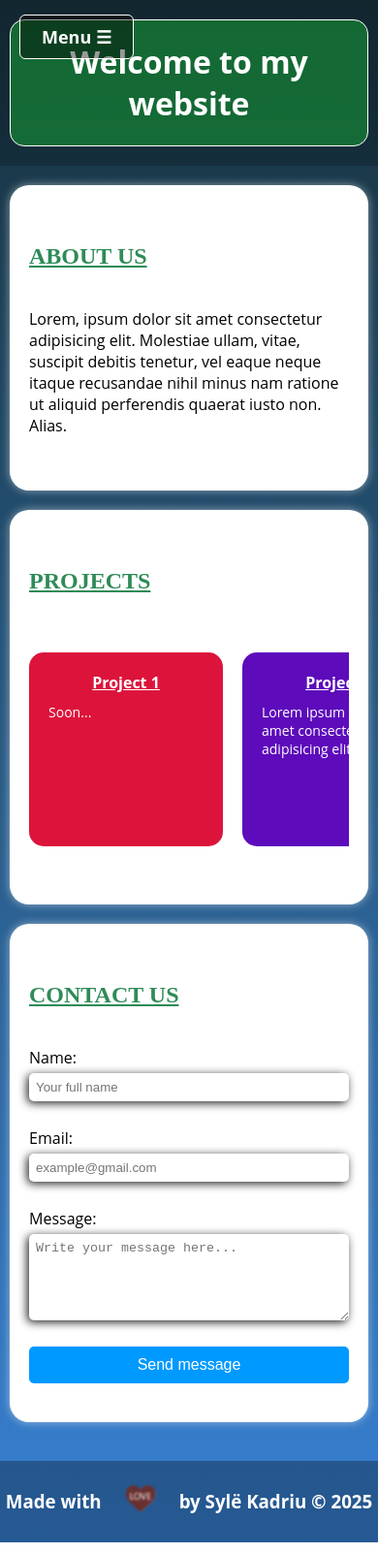
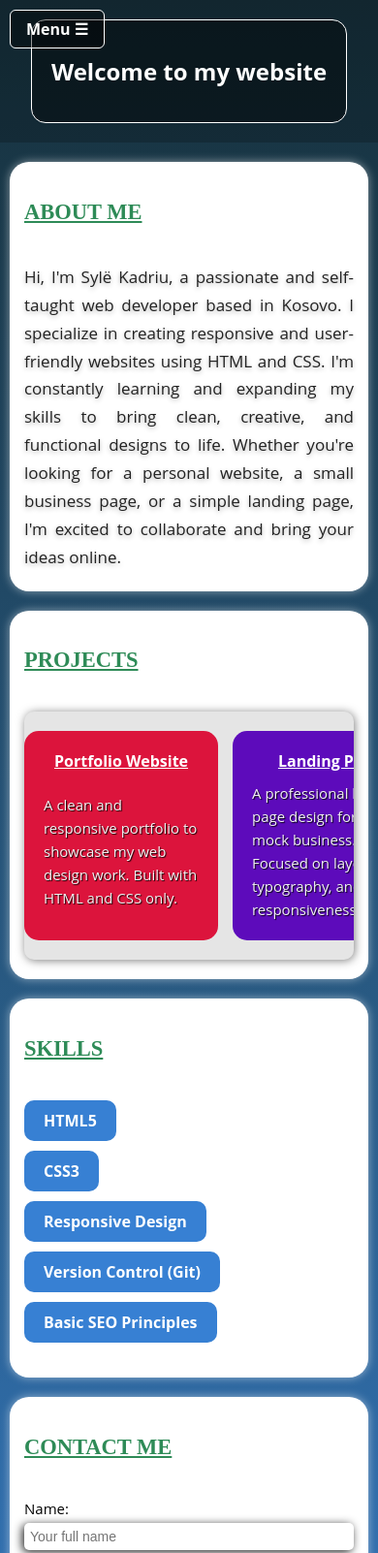
Before and after one commit to SylKadriu/portfolio, a plain HTML site: page index.html in a window 390 px wide. Shown: the top 1602 px of the page at 97% size. Drawn offline with Linux system fonts and the light colour scheme.

Commit message:
Added some social links

```diff
--- a/index.html
+++ b/index.html
@@ -1,9 +1,10 @@
 <!DOCTYPE html>
-<html>
+<html lang="en">
     <head>
         <meta charset="UTF-8">
         <meta name="viewport" content="width=device-width, initial-scale=1">
         <title>Portfolio</title>
+        <link rel="stylesheet" href="https://cdnjs.cloudflare.com/ajax/libs/font-awesome/6.5.0/css/all.min.css">
         <link rel="stylesheet" href="./style.css">
     </head>
     <body>
@@ -14,9 +15,10 @@
             <details class="site-nav">
                 <summary>Menu ☰</summary>
             <ul class="nav">
-                <li><a href="#about">About us</a></li>
+                <li><a href="#about">About me</a></li>
                 <li><a href="#projects">Projects</a></li>
-                <li><a href="#contact">Contact us</a></li>
+                <li><a href="#skills">Skills</a></li>
+                <li><a href="#contact">Contact me</a></li>
                 </ul>
             </details>
 
@@ -29,8 +31,12 @@
         </header>
         <div class="container">
         <section id="about">
-            <h2>About us</h2>
-            <p>Lorem, ipsum dolor sit amet consectetur adipisicing elit. Molestiae ullam, vitae, suscipit debitis tenetur, vel eaque neque itaque recusandae nihil minus nam ratione ut aliquid perferendis quaerat iusto non. Alias.</p>
+            <h2>About me</h2>
+            <p> Hi, I'm Sylë Kadriu, a passionate and self-taught web developer based in Kosovo.
+                I specialize in creating responsive and user-friendly websites using HTML and CSS.
+                I'm constantly learning and expanding my skills to bring clean, creative, and functional designs to life.
+                Whether you're looking for a personal website, a small business page, or a simple landing page,
+                I'm excited to collaborate and bring your ideas online.</p>
         </section>
 
         <section id="projects">
@@ -39,36 +45,48 @@
                     <div class="p-wrapper">
 
                         <div class="card">
-                            <h3>Project 1</h3>
-                        <p>Soon...</p>
+                            <h3>Portfolio Website</h3>
+                        <p>A clean and responsive portfolio to showcase my web design work. Built with HTML and CSS only.</p>
                         </div>
 
                         <div class="card">
-                            <h3>Project 2</h3>
-                        <p>Lorem ipsum dolor sit amet consectetur adipisicing elit.</p>
+                            <h3>Landing Page</h3>
+                        <p>A professional landing page design for a mock business. Focused on layout, typography, and responsiveness.</p>
                         </div>
 
                         <div class="card">
-                            <h3>Project 3</h3>
-                        <p>Lorem ipsum dolor sit amet consectetur adipisicing elit.</p>
+                            <h3>Contact Form</h3>
+                        <p>A working contact form integrated using Formspree. Designed with user-friendly input fields and validation.</p>
                         </div>
 
                         <div class="card">
-                            <h3>Project 4</h3>
-                        <p>Lorem ipsum dolor, sit amet consectetur adipisicing elit.</p>
+                            <h3>CSS Animations</h3>
+                        <p>A collection of smooth transitions and animations created using pure CSS.</p>
                         </div>
 
                         <div class="card">
-                            <h3>Project 5</h3>
-                        <p>Lorem ipsum dolor, sit amet consectetur adipisicing elit.</p>
+                            <h3>Mobile Responsive Design</h3>
+                        <p>Designed layouts that adjust perfectly across all devices and screen sizes.</p>
                         </div>
 
                     </div>
                 </div>
         </section>
 
+        <section id="skills">
+            <h2>Skills</h2>
+            <ul class="skills-list">
+                <li>HTML5</li>
+                <li>CSS3</li>
+                <li>Responsive Design</li>
+                <li>Version Control (Git)</li>
+                <li>Basic SEO Principles</li>
+            </ul>
+        </section>
+
+
         <section id="contact">
-            <h2>Contact us</h2>
+            <h2>Contact me</h2>
             <form action="https://formspree.io/f/mwpbnzdz" method="POST">
                 <label for="name">Name:</label>
                 <input type="text" id="name" name="name" placeholder="Your full name" required><br>
@@ -90,6 +108,11 @@
                 <span class="heart"> <img src="./heart.png" alt="heart"></span>
                 by Sylë Kadriu &copy; 2025
             </h3>
+
+            <div class="social-links">
+                <a href="https://mail.google.com/mail/?view=cm&to=syl.kadriu08@gmail.com" target="_blank"><i class="fas fa-envelope"></i> Gmail</a>
+                <a href="https://github.com/SylKadriu" target="_blank"><i class="fab fa-github"></i> GitHub</a>
+            </div>
         </footer>
     </body>
 </html>
--- a/style.css
+++ b/style.css
@@ -72,8 +72,8 @@ html, body{
 }
 .site-nav{
     position: fixed;
-    top: 15px;
-    left: 20px;
+    top: 10px;
+    left: 10px;
     z-index: 3;
 }
 .site-nav summary{
@@ -129,14 +129,33 @@ html, body{
     position:relative;
     z-index: 1;
     max-width: 400px;
-    background: rgba(23, 148, 54, 0.6);
+    background: rgba(0, 0, 0, 0.4);
     padding: 0 30px;
     border-radius: 15px;
     border: 1px solid white;
     color: white;
 }
+
+#about p{
+    font-size: 17px;
+    color: #222;
+    line-height: 1.7;
+    margin: auto;
+    text-align: justify;
+    text-shadow: 0 2px 5px rgba(0, 0, 0, 0.3);
+}
+
+ #projects p {
+  font-size: 15px;
+  color: #f2f2f2;
+  line-height: 1.6;
+  margin:  auto;
+  padding: 0;
+  text-shadow: 1px 1px 1px rgba(0, 0, 0, 0.9);
+}
+
 section{
-    padding: 40px 20px;
+    padding: 40px 40px;
     max-width: 800px;
     margin: auto;
     background: white;
@@ -153,6 +172,9 @@ section h2 {
 }
 .p{
     padding: 20px 0;
+    background: rgba(0, 0, 0, 0.1);
+    box-shadow: 1px 1px 10px rgba(0, 0, 0, 0.5);
+    border-radius: 10px;
     overflow-x: auto;
     overflow-y: hidden;
     position: relative;
@@ -222,6 +244,31 @@ section h2 {
 .p::-webkit-scrollbar-thumb:hover{
     background: rgba(0,0,0, 0.6);
 }
+
+.skills-list {
+  list-style: none;
+  display: flex;
+  flex-wrap:wrap;
+  align-items: center;
+  gap: 20px;
+  padding: 0;
+  font-size: 16px;
+  font-weight: bold;
+}
+
+.skills-list li {
+  background: #3780d3;
+  color: white;
+  padding: 10px 20px;
+  border-radius: 10px;
+}
+
+.skills-list li:hover {
+  background: #1a6fa5;
+  transform: scale(1.05);
+  cursor: default;
+}
+
 form{
     display: flex;
     flex-direction: column;
@@ -242,6 +289,8 @@ button{
     color: white;
     background-color: rgb(0, 153, 255);
     font-size: 16px;
+    cursor: pointer;
+    transition: background 0.3 ease;
 }
 .b-text{
     display: inline-block;
@@ -249,8 +298,10 @@ button{
 }
 button:hover .b-text{
     transform: scale(1.1);
-    cursor: pointer;
     font-weight: bold;
+}
+button:hover{
+       background-color: #007acc;
 }
 footer{
     padding: 1px 0;
@@ -258,7 +309,7 @@ footer{
     background-color: rgba(0, 0, 0, 0.3);
 }
 footer .heart{
-    padding: 0px 20px;
+    padding: 0px 15px;
 }
 footer .heart img{
     width: 40px;
@@ -275,7 +326,7 @@ footer h3{
         filter: blur(2px) grayscale(1);
     }
     50%{
-        transform: scale(2);
+        transform: scale(1.5);
         filter: blur(0) grayscale(0);
     }
     100%{
@@ -286,3 +337,85 @@ footer h3{
 .banner, footer{
     width: 100vw;
 }
+
+.social-links {
+    display: flex;
+    justify-content: center;
+    gap: 20px;
+    margin-top: 5px;
+    flex-wrap: wrap;
+}
+
+.social-links a {
+    display:inline-flex;
+    align-items: center;
+    padding: 8px 16px;
+    color: white;
+    font-weight: bold;
+    font-size: 22px;
+    text-decoration: none;
+    transform: scale(0.9);
+    transition: transform 0.3s ease;
+}
+
+.social-links a:hover {
+    transform: scale(1.05);
+    color: #00bfff;
+}
+
+@media (max-width: 768px) {
+  html, body {
+    font-size: 15px;
+  }
+
+  section {
+    padding: 20px 15px;
+  }
+
+  .banner-wrapper {
+    max-width: 90%;
+    padding: 20px;
+  }
+
+  .site-nav summary {
+    padding: 8px 16px;
+    font-size: 16px;
+  }
+
+  .nav a {
+    font-size: 14px;
+  }
+
+  .skills-list {
+    flex-direction: column;
+    gap: 10px;
+    align-items: flex-start;
+  }
+
+  .card {
+    height: auto;
+  }
+
+  .p-wrapper {
+    gap: 15px;
+  }
+
+  input, textarea {
+    font-size: 14px;
+    padding: 6px;
+  }
+
+  button {
+    font-size: 15px;
+  }
+
+  footer h3 {
+    flex-direction: column;
+    gap: 8px;
+    font-size: 14px;
+  }
+
+  .banner-wrapper h1 {
+    font-size: 24px;
+  }
+}
```
